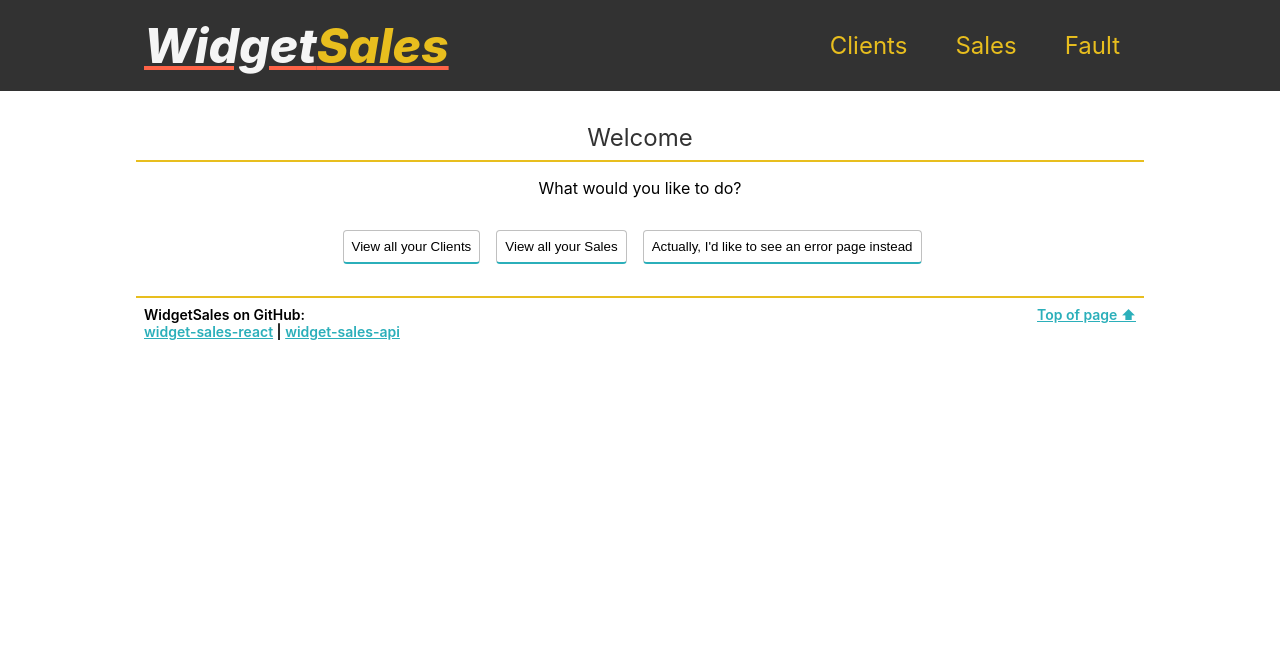
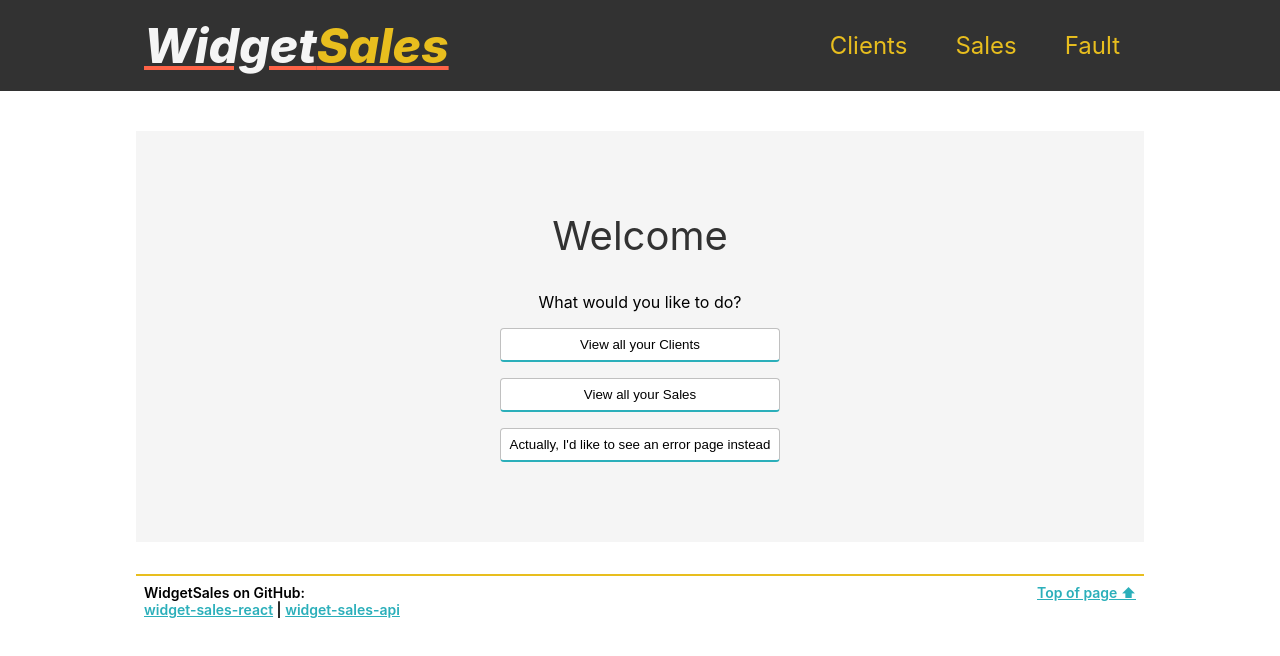
Before and after one commit to albertkawmi/widget-sales-react, a React (Create React App) app: page / in a window 1280 px wide. Shown: the top 656 px of the page. Built offline with nearby package versions, Linux system fonts and the light colour scheme.

Commit message:
Make homepage layout a bit cleaner

```diff
--- a/src/App.css
+++ b/src/App.css
@@ -1,6 +1,7 @@
 /*
  * Basic CSS Reset
  */
+
 body {
   font-family: -apple-system, BlinkMacSystemFont, 'Segoe UI', Roboto, Oxygen, Ubuntu, Cantarell, 'Open Sans', 'Helvetica Neue', sans-serif;
   background: white;
@@ -42,8 +43,29 @@ main {
   text-align: center;
 }
 
+.page-heading--homepage {
+  border: 0;
+  padding: 0;
+  font-size: 40px;
+}
+
 .home {
   text-align: center;
+}
+
+.homepage-btn {
+  min-width: 280px;
+  margin-bottom: 1rem;
+}
+
+.homepage-box {
+  background: whitesmoke;
+  display: flex;
+  flex-direction: column;
+  align-items: center;
+  justify-content: center;
+  padding: 4rem;
+  margin: 2rem 0 0 0;
 }
 
 /*
@@ -75,6 +97,7 @@ tbody tr.selected {
 /*
  * Helper classes
  */
+
 .wrap {
   max-width: 1024px;
   margin: 0 auto;
--- a/src/routes/Home/Home.route.js
+++ b/src/routes/Home/Home.route.js
@@ -3,23 +3,25 @@ import LinkButton from '../../components/LinkButton'
 
 const Home = () => (
   <div className="home">
-    <h2 className="page-heading">Welcome</h2>
+    <section className="homepage-box">
+      <h2 className="page-heading page-heading--homepage">Welcome</h2>
       <p>What would you like to do?</p>
       <LinkButton
         to="/clients"
         text="View all your Clients"
-      buttonClassName="mr mt"
+        buttonClassName="homepage-btn"
       />
       <LinkButton
         to="/sales"
         text="View all your Sales"
-      buttonClassName="mr mt"
+        buttonClassName="homepage-btn"
       />
       <LinkButton
         to="/fault"
         text="Actually, I'd like to see an error page instead"
-      buttonClassName="mr mt"
+        buttonClassName="homepage-btn"
       />
+    </section>
   </div>
 )
 
```
Also changed, not shown: 1 other file (tests, documents, lock files or other folders). Lines whose indentation alone changed are shown as unchanged.
